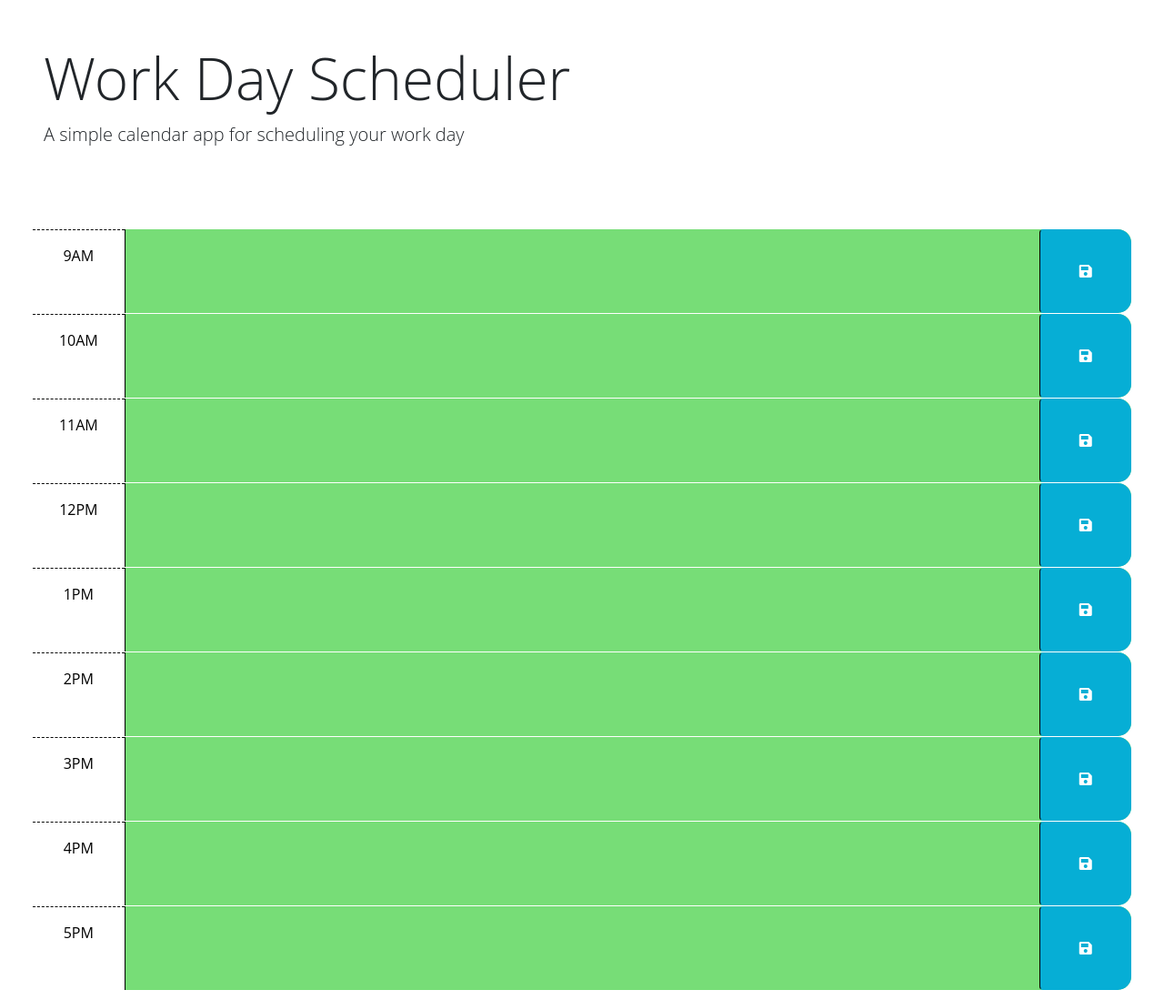
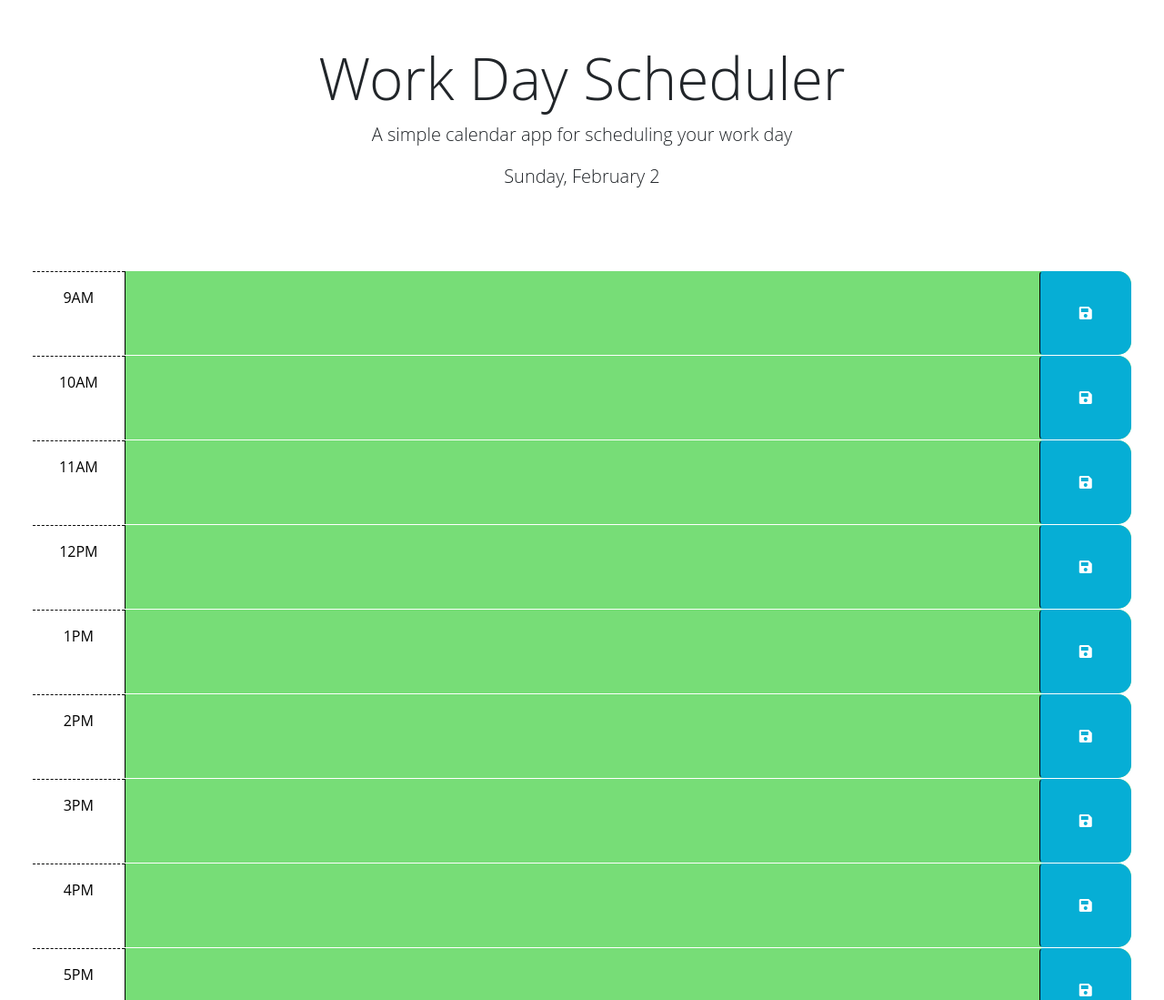
Before and after one commit to xwyckoff/day-planner, a plain HTML site: page index.html in a window 1280 px wide. Shown: the top 1099 px of the page at 91% size. Drawn offline with nearby package versions, Linux system fonts and the light colour scheme.

Commit message:
added ability for text saved in localStorage to be displayed, added date to top of page, cleaned up comments

```diff
--- a/assets/js/script.js
+++ b/assets/js/script.js
@@ -1,8 +1,6 @@
-// Wrap all code that interacts with the DOM in a call to jQuery to ensure that
-// the code isn't run until the browser has finished rendering all the elements
-// in the html. //array of each hour div
 let hourEl = $("#hoursContainer").children(); //jquery object that is list of each hour div
 let today = dayjs();
+let dateEl = $("#currentDay");
 
 $(function () {
     hourEl.on('click', 'button', event =>{
@@ -13,7 +11,7 @@ $(function () {
 
   })
 
-  hourEl.each( function() {
+  hourEl.each(function() {
     elementHour = $(this).attr('id').split("-")[1]; //variable that has the element's hour number
     currentHour = today.format('HH'); //variable that has the current hour number
 
@@ -27,22 +25,11 @@ $(function () {
       $(this).addClass("future");
     }
   });
-  // TODO: Add a listener for click events on the save button. This code should
-  // use the id in the containing time-block as a key to save the user input in
-  // local storage. HINT: What does `this` reference in the click listener
-  // function? How can DOM traversal be used to get the "hour-x" id of the
-  // time-block containing the button that was clicked? How might the id be
-  // useful when saving the description in local storage?
-  //
-  // TODO: Add code to apply the past, present, or future class to each time
-  // block by comparing the id to the current hour. HINTS: How can the id
-  // attribute of each time-block be used to conditionally add or remove the
-  // past, present, and future classes? How can Day.js be used to get the
-  // current hour in 24-hour time?
-  //
-  // TODO: Add code to get any user input that was saved in localStorage and set
-  // the values of the corresponding textarea elements. HINT: How can the id
-  // attribute of each time-block be used to do this?
-  //
-  // TODO: Add code to display the current date in the header of the page.
+
+  //sets field value with whatever the text saved in localStorage is that corresponds to the given time slot
+  hourEl.each(function() {
+    $(this).children(".description").val(localStorage.getItem($(this).attr('id')));
+  });
+
+  dateEl.text(today.format("dddd, MMMM M"))
 });
--- a/index.html
+++ b/index.html
@@ -25,7 +25,7 @@
   </head>
 
   <body>
-    <header class="p-5 mb-4">
+    <header class="p-5 mb-4 text-center">
       <h1 class="display-3">Work Day Scheduler</h1>
       <p class="lead">A simple calendar app for scheduling your work day</p>
       <p id="currentDay" class="lead"></p>
```
